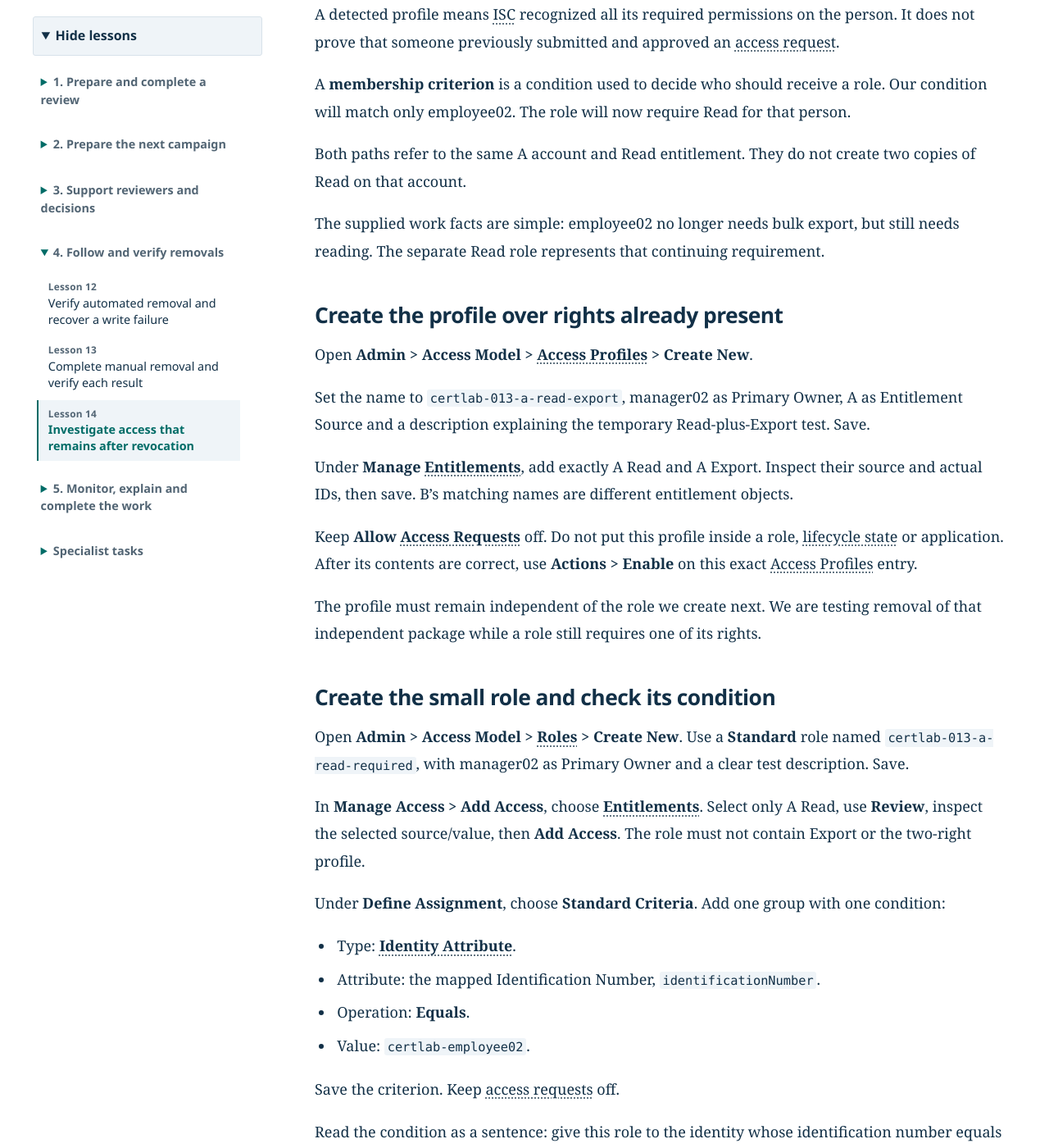
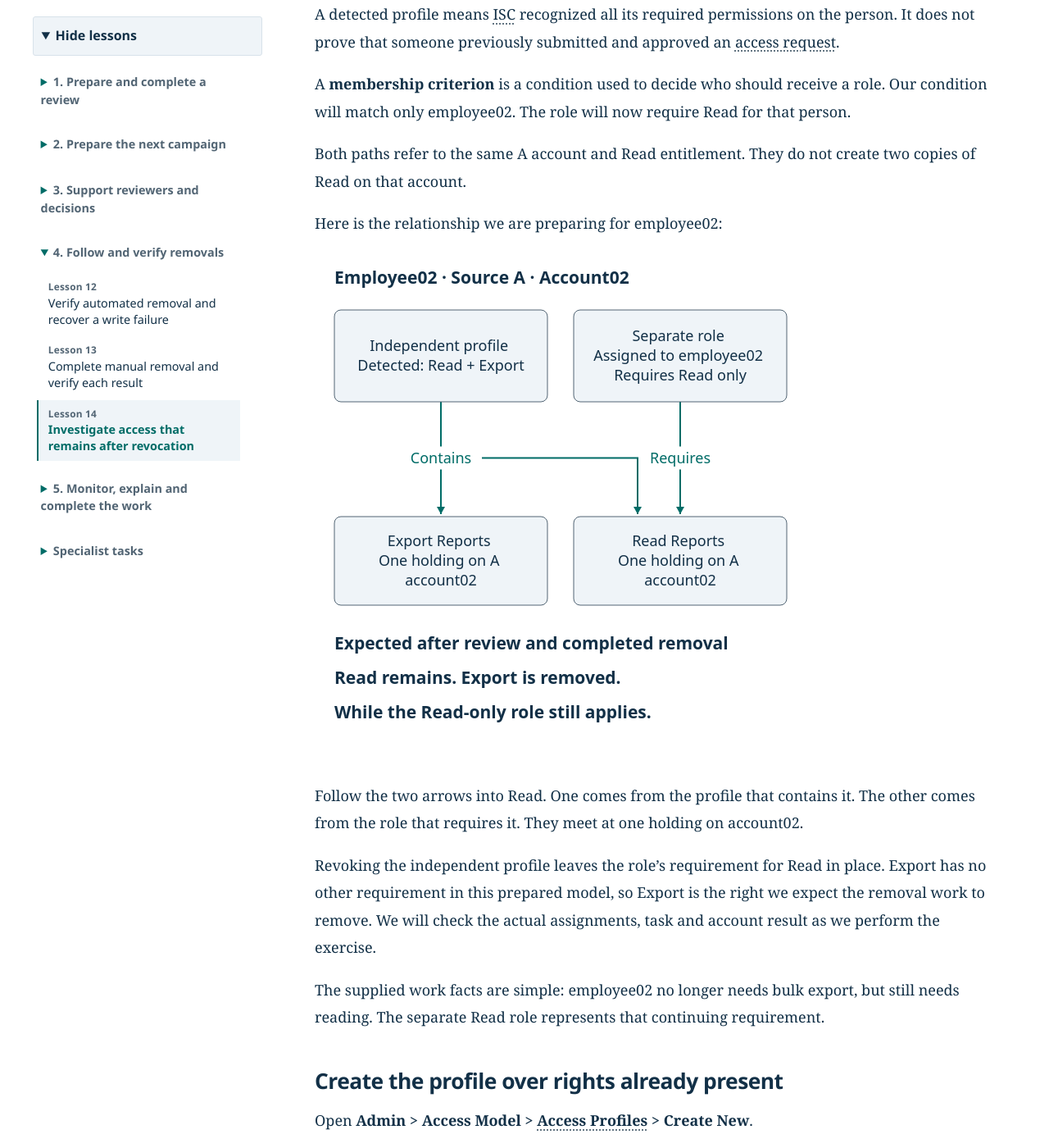
Before and after one commit to TedxHarry/ISC_Certifications_Theory, a Jekyll site: the page built from hands-on/lessons/CLB-013_Investigate_Access_That_Remains_After_Revocation.md, in a window 1280 px wide and 1400 px high, scrolled down 2164 px. Shown: the whole window at 82% size. Built offline with Jekyll 4.4.1, drawn with Linux system fonts in a browser that asks for light colours; our own code applies the rules of GitHub Pages for plain Markdown files.

Commit message:
Illustrate the shared Read holding in retained-access investigation

```diff
--- a/hands-on/lessons/CLB-013_Investigate_Access_That_Remains_After_Revocation.md
+++ b/hands-on/lessons/CLB-013_Investigate_Access_That_Remains_After_Revocation.md
@@ -48,6 +48,18 @@ A detected profile means ISC recognized all its required permissions on the pers
 A **membership criterion** is a condition used to decide who should receive a role. Our condition will match only employee02. The role will now require Read for that person.
 
 Both paths refer to the same A account and Read entitlement. They do not create two copies of Read on that account.
+
+Here is the relationship we are preparing for employee02:
+
+<div class="diagram-scroll" role="region" aria-label="One Read holding shared by a profile and a separate role" tabindex="0" markdown="block">
+
+![The independent profile contains Read and Export on A account02. The separate assigned role requires that same Read holding. After profile revocation and completed removal work, the expected result is Read retained and Export removed while the role still applies.](../assets/CLB-013_retained_read.svg)
+
+</div>
+
+Follow the two arrows into Read. One comes from the profile that contains it. The other comes from the role that requires it. They meet at one holding on account02.
+
+Revoking the independent profile leaves the role's requirement for Read in place. Export has no other requirement in this prepared model, so Export is the right we expect the removal work to remove. We will check the actual assignments, task and account result as we perform the exercise.
 
 The supplied work facts are simple: employee02 no longer needs bulk export, but still needs reading. The separate Read role represents that continuing requirement.
 
```
Also changed, not shown: COURSE_REGISTER.md (+3 -1 lines), DESIGN.md (+2 -0 lines), author/build-hands-on-diagrams.py (+6 -1 lines), hands-on/COURSE_REGISTER.md (+4 -2 lines), hands-on/assets/CLB-013_retained_read.canonical.json (added, +24 -0 lines), hands-on/author/revisions/CLB-013_Revision_1_2_Record.md (added, +25 -0 lines), tests/hands-on.test.mjs (+12 -1 lines), author/previews/2026-11-20/CLB-013_retained_read.png (added), hands-on/assets/CLB-013_retained_read.svg (added), 2 other files.
